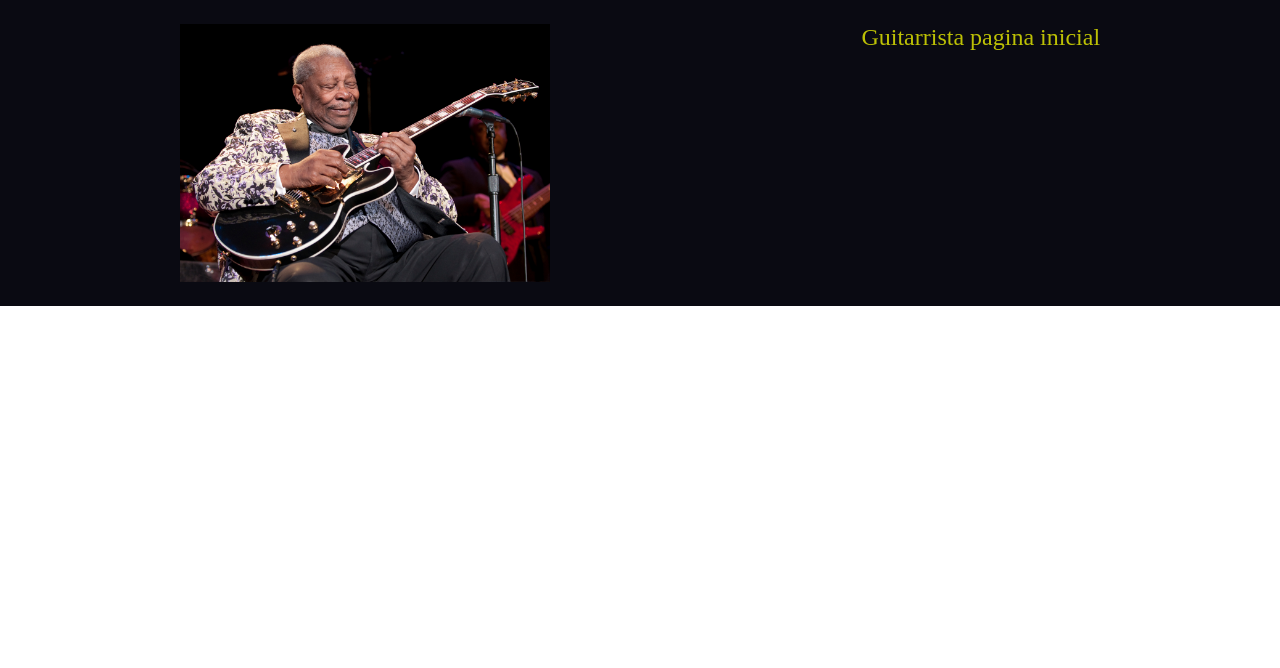
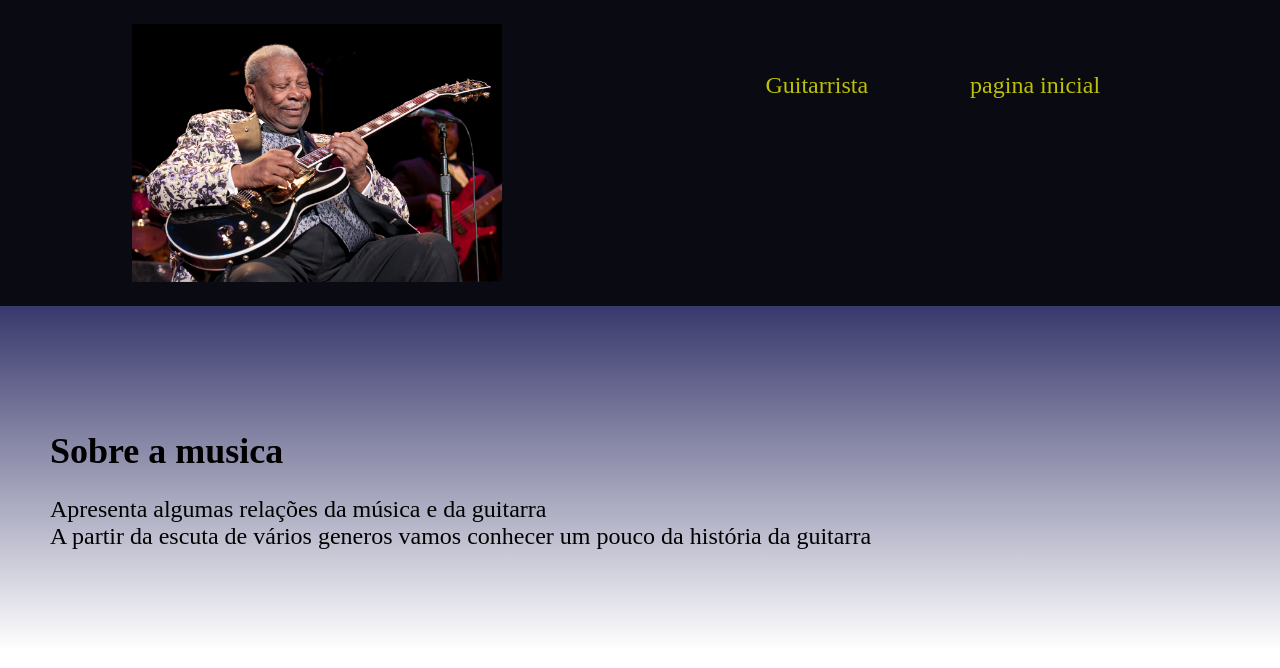
Before and after one commit to emersounm/TurmaDnoite, a plain HTML site: page index.html in a window 1280 px wide. Drawn offline with Linux system fonts and the light colour scheme.

Commit message:
Add files via upload

```diff
--- a/index.html
+++ b/index.html
@@ -15,5 +15,11 @@
         <li class="cabeçalho-lista-item"> pagina inicial</li>
     </ul>
 </header>
+<section class="Música">
+    <h2 class="Música-título"> Sobre a musica </h2>
+    <p class="Música-título-um"> Apresenta algumas relações da música e da guitarra</p>
+    <p class="Música-título-dois"> A partir da escuta de vários generos vamos conhecer um pouco da história da guitarra</p>
+
+</section>
 </body>
 </html>
--- a/style.css
+++ b/style.css
@@ -16,4 +16,16 @@ justify-content: space-around;
 }
 .cabeçalho-lista-item {
     display:inline-block;
+    padding: 24px;
+    margin: 24px;
+
 }
+.Música {
+    background-image: linear-gradient(rgb(56, 56, 109), white);
+    color:rgb(0, 0, 0);
+    font-size: 24px;
+    padding: 100px 50px;
+}
+.Música-título {
+    padding: 24px 0px;
+}
```
